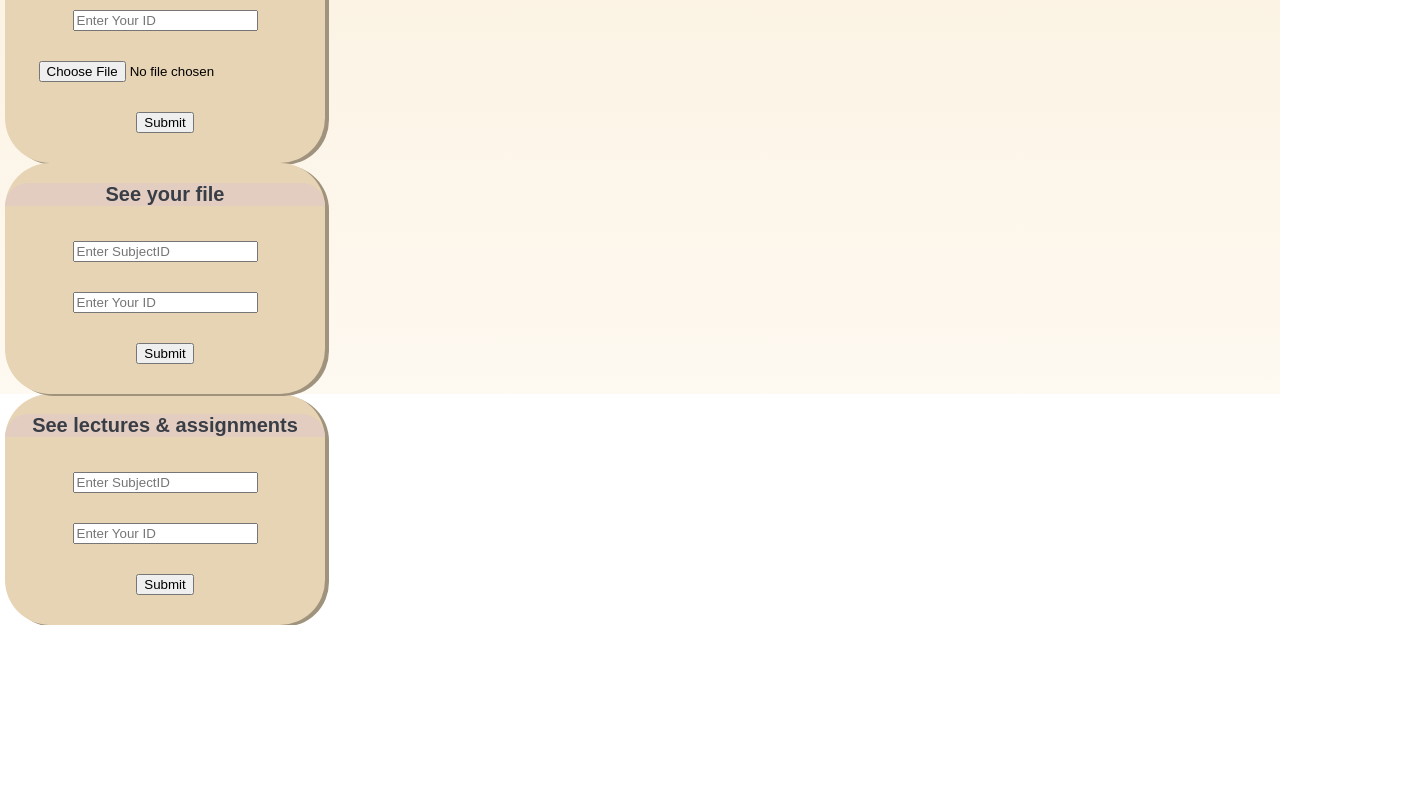
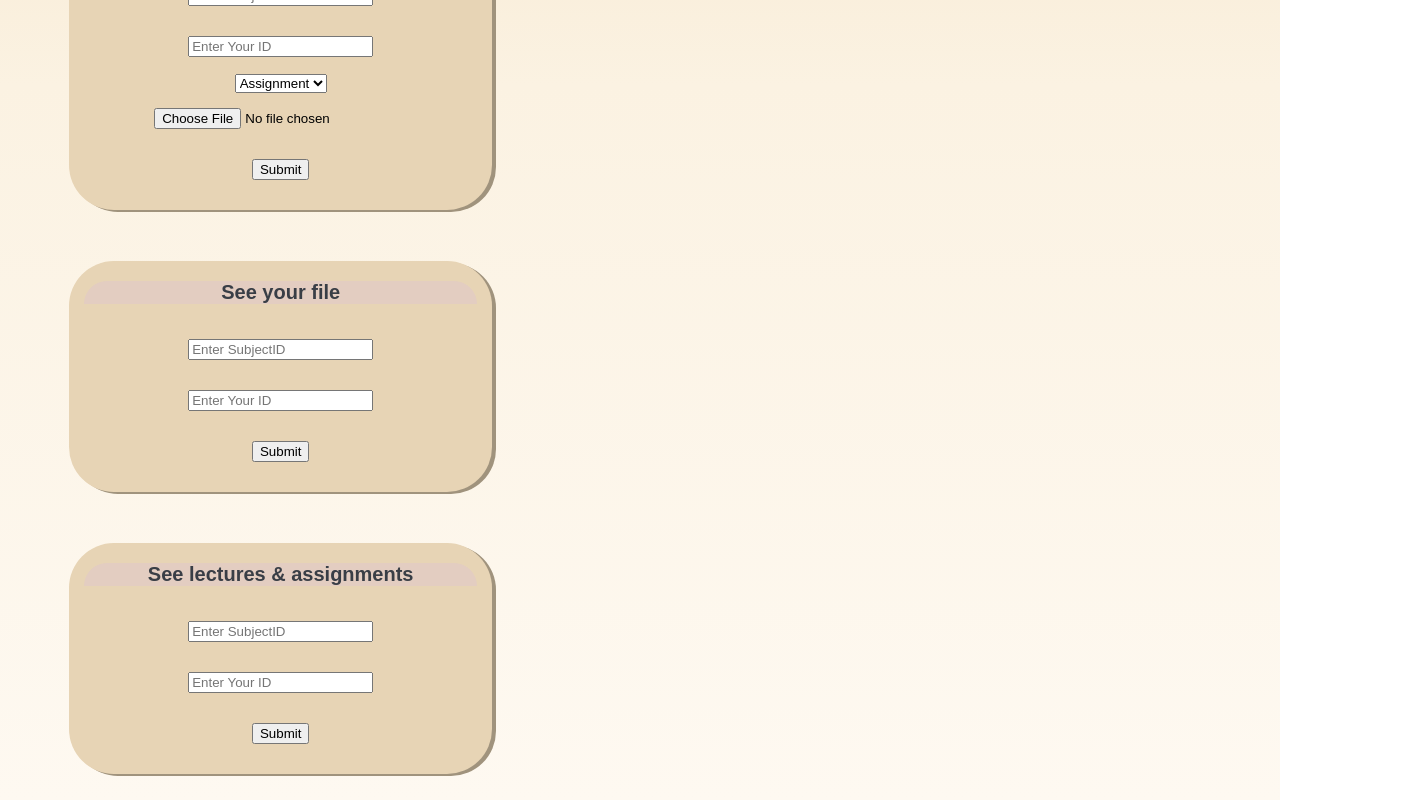
Before and after one commit to bkioshn/decentralize_learning, a React (Create React App) app: page / in a window 1280 px wide. Shown: the part 300-1100 px from the top of the page, 1408 px wide, since content can reach past the window. Before the commit the page ends 925 px from the top, so only its background shows below. Built offline with nearby package versions, Linux system fonts and the light colour scheme.

Commit message:
Implement all the application, Change style, display data to the website

```diff
--- a/src/App.css
+++ b/src/App.css
@@ -64,46 +64,27 @@ h3 {
   display: flex;
   flex-direction: column;
   width: 100%;
+  padding: 0 5%;
 }
 
-.column1 {
-  float: left;
-  width: 25%;
+.column {
+  margin: 2% 0;
+  display: flex;
+  flex-direction: row;
+}
+
+.inputCard {
   background-color: #e7d4b5;
   border-radius: 45px;
   margin-left: 5px;
   margin-right: 5px;
   box-shadow: 4px 2px #a0937d;
 }
-
-.column2 {
-  float: left;
-  width: 25%;
-  background-color: #e7d4b5;
-  border-radius: 45px;
-  margin-left: 5px;
-  margin-right: 5px;
-  box-shadow: 4px 2px #a0937d;
+.inputCard {
+  flex: 1;
 }
-
-.column3 {
-  float: left;
-  width: 25%;
-  background-color:#e7d4b5;
-  border-radius: 45px;
-  margin-left: 5px;
-  margin-right: 5px;
-  box-shadow: 4px 2px #a0937d;
-}
-
-.column4 {
-  float: left;
-  width: 25%;
-  background-color: #e7d4b5;
-  border-radius: 45px;
-  margin-left: 5px;
-  margin-right: 5px;
-  box-shadow: 4px 2px #a0937d;
+.display {
+  flex:2;
 }
 
 form {
--- a/src/App.js
+++ b/src/App.js
@@ -1,18 +1,15 @@
 import React, { useState } from 'react'
 import { useForm } from 'react-hook-form'
 import './App.css'
-import {getListFiles, getLectureAssignmentStudent, getAssignmentTeacher} from './api.js'
+import { getListFiles, getLectureAssignmentStudent, getAssignmentTeacher, upload } from './api.js'
 
-const but1 = 'Student'
 function App() {
 	const { register, handleSubmit } = useForm()
 	const [isStudent, setIsStudent] = useState('Student')
-
-
-
-
-
-
+	const [listFiles, setListFiles] = useState()
+	const [studentAssignments, setStudentAssignment] = useState()
+	const [teacherFiles, setTeacherFiles] = useState()
+	const [uploadSuccess, setUploadSuccess] = useState()
 	const toggleRole = () => {
 		if (isStudent === 'Teacher') {
 			setIsStudent('Student')
@@ -21,51 +18,38 @@ function App() {
 		}
 	}
 
-  // Render component by roles
-	const renderTeacherStudent = () => {
-		if (isStudent === 'Teacher') {
-			return (
-				<div className="column4">
-					<h3>See student assignments</h3>
-					<div className="GetStudentAssign">
-					<form onSubmit={handleSubmit(onSubmitGetAssignmentTeacher)}>
-						<input {...register('SubjectID_GetStudent')} placeholder="Enter SubjectID" />
-						<br />
-						<input {...register('Topic_GetStudent')} placeholder="Enter topic name" />
-						<br />
-						<input type="submit" />
-					</form>
-					</div>
-				</div>
-
-			)
+	// Handle upload
+	const onSubmitUpload = async (data) => {
+		console.log('onclickUpload')
+		if (
+			data.uploadTopic !== '' &&
+			data.uploadSubjectID !== '' &&
+			data.uploadMemID !== '' &&
+			data.file !== ''
+		) {
+			console.log(data)
+			// calling API
+			let getUpload
+			if (isStudent === 'Student') {
+				// Mock up fileName'
+				console.log('Student')
+				getUpload = await upload(data.uploadSubjectID, data.uploadTopic, data.uploadMemID, data.file[0], 'student', '1','')
 			} else {
-			return (
-				<div className="column3">
-					<h3>See lectures & assignments</h3>
-					<div className="GetAssign">
-					<form onSubmit={handleSubmit(onSubmitGetLectureAssignmentStudent)}>
-						<input {...register('SubjectID_GetAssign')} placeholder="Enter SubjectID" />
-						<br />
-						<input {...register('MemID_GetAssign')} placeholder="Enter Your ID" />
-						<br />
-						<input type="submit" />
-					</form>
-					</div>
-				</div>
-			)
+				if (data.fileType === 'assignment' ) {
+					console.log('Teacher Assignment')
+					getUpload = await upload(data.uploadSubjectID, data.uploadTopic, data.uploadMemID, data.file[0], 'teacher', '1','')
+				} else {
+					console.log('Teacher Lecture')
+					console.log(data.file[0])
+					getUpload = await upload(data.uploadSubjectID, data.uploadTopic, data.uploadMemID, data.file[0], 'teacher', '0','')
 				}
 			}
-
-  // Handle upload
-  const onSubmitUpload = (data) => {
-    console.log('onclickUpload')
-    if (data.uploadTopic !== '' && data.uploadSubjectID !== '' && data.uploadMemID !== '' && data.uploadFile !== '') {
-      console.log(data)
-	  // calling API
-
+			if (getUpload.message === 'Success') {
+				setUploadSuccess(getUpload)
+			} else {
+				setUploadSuccess({'message': 'Something went wrong, please try again', hash: ''})
 			}
-
+		}
 	}
 
 	// Hadnle get all files
@@ -74,33 +58,149 @@ function App() {
 		if (data.getFileSubjectID !== '' && data.getFileMemID !== '') {
 			// Callling API getListFiles
 			let getData = await getListFiles(data.getFileSubjectID, data.getFileMemID)
+			setListFiles(getData)
 			console.log('get Data', getData)
 		}
 	}
 	const onSubmitGetLectureAssignmentStudent = async (data) => {
 		console.log('onClickGetStudent')
-	  if (data.SubjectID_GetAssign !== '' && data.MemID_GetAssign !== ''){
-		  let getData = await getLectureAssignmentStudent(data.SubjectID_GetAssign
-			, data.MemID_GetAssign)
+		if (data.SubjectID_GetAssign !== '' && data.MemID_GetAssign !== '') {
+			let getData = await getLectureAssignmentStudent(data.SubjectID_GetAssign)
 			console.log('get Data', getData)
+			setTeacherFiles(getData)
 		}
 	}
 	const onSubmitGetAssignmentTeacher = async (data) => {
 		console.log('OnclickGetTeacher')
-	  if (data.SubjectID_GetStudent !== '' && data.Topic_GetStudent !== ''){
-		  let getData = await getAssignmentTeacher(data.SubjectID_GetStudent,
-		 data.Topic_GetStudent)
+		if (data.SubjectID_GetStudent !== '' && data.Topic_GetStudent !== '') {
+			let getData = await getAssignmentTeacher(data.SubjectID_GetStudent, data.Topic_GetStudent)
 			console.log('get Data', getData)
+			setStudentAssignment(getData)
 		}
 	}
+	// Render value from upload
+	const renderUpload = () => {
+		console.log('upload success ', uploadSuccess)
+		if (uploadSuccess) {
+			return <div>
+				<span>{uploadSuccess.message}</span>
+				<br/>
+				<a href={'https://ipfs.io/ipfs/' + uploadSuccess.hash}>{'https://ipfs.io/ipfs/' + uploadSuccess.hash}</a>
+
+				<span>{}</span>
+
+			</div>
+		}
+	}
+	// Render value from getListFiles
+	const renderListFiles = () => {
+		if (listFiles) {
+			console.log('render list file is called', listFiles)
+			let list = []
+			for (const x in listFiles) {
+				console.log(listFiles[x])
+				list.push(
+					<div>
+						<span>{listFiles[x].subjectID}</span>
+						<br />
+						<span>{listFiles[x].topic}</span>
+						<br />
+						<a href={'https://ipfs.io/ipfs/' + listFiles[x].hash}>{'https://ipfs.io/ipfs/' + listFiles[x].hash}</a>
+					</div>
+				)
+			}
+			console.log(list)
+			return <div>{list}</div>
+		}
+	}
+
+	const renderstudentAssignment = () => {
+		if (studentAssignments) {
+			console.log('render list file is called', studentAssignments)
+			let list = []
+			for (const x in studentAssignments) {
+				console.log(studentAssignments[x])
+				list.push(
+					<div>
+						<span>{studentAssignments[x].subjectID}</span>
+						<br />
+						<a href={'https://ipfs.io/ipfs/' + studentAssignments[x].hash}>{'https://ipfs.io/ipfs/' + studentAssignments[x].hash}</a>
+					</div>
+				)
+			}
+			console.log(list)
+			return <div>{list}</div>
+		}
+	}
+
+	const renderteacherFiles = () => {
+		if (teacherFiles) {
+			console.log('render list file is called', teacherFiles)
+			let list = []
+			console.log('teacher files ', teacherFiles)
+			for (const x in teacherFiles) {
+				console.log(teacherFiles[x])
+				list.push(
+					<div>
+						<span>{teacherFiles[x].subjectID}</span>
+						<br />
+						<span>{teacherFiles[x].topic}</span>
+						<br />
+						<a href={'https://ipfs.io/ipfs/' + teacherFiles[x].hash}>{'https://ipfs.io/ipfs/' + teacherFiles[x].hash}</a>
+					</div>
+				)
+			}
+			console.log(list)
+			return <div>{list}</div>
+		}
+	}
+	// Render component by roles
+	const renderTeacherStudent = () => {
+		if (isStudent === 'Teacher') {
+			return (
+				<div className="column">
+					<div className="inputCard">
+						<form onSubmit={handleSubmit(onSubmitGetAssignmentTeacher)}>
+							<h3>See student assignments</h3>
+							<input {...register('SubjectID_GetStudent')} placeholder="Enter SubjectID" />
+							<br />
+							<input {...register('Topic_GetStudent')} placeholder="Enter topic name" />
+							<br />
+							<input type="submit" />
+						</form>
+					</div>
+					<div className="display">{renderstudentAssignment()}</div>
+
+				</div>
+			)
+		} else {
+			return (
+				<div className="column">
+					<div className="inputCard">
+						<form onSubmit={handleSubmit(onSubmitGetLectureAssignmentStudent)}>
+							<h3>See lectures & assignments</h3>
+							<input {...register('SubjectID_GetAssign')} placeholder="Enter SubjectID" />
+							<br />
+							<input {...register('MemID_GetAssign')} placeholder="Enter Your ID" />
+							<br />
+							<input type="submit" />
+						</form>
+					</div>
+					<div className="display">{renderteacherFiles()}</div>
+
+				</div>
+			)
+		}
+	}
+
 	return (
 		<div className="App">
 			<div className="role">
 				<button onClick={() => toggleRole()}>{isStudent}</button>
 			</div>
 			<div className="row">
-				<div className="column1">
-					<div className="Upload">
+				<div className="column">
+					<div className="inputCard">
 						<form onSubmit={handleSubmit(onSubmitUpload)}>
 							<h3>Upload</h3>
 							<input {...register('uploadTopic')} placeholder="Enter topic name" />
@@ -109,17 +209,24 @@ function App() {
 							<br />
 							<input {...register('uploadMemID')} placeholder="Enter Your ID" />
 							<br />
-							<input  {...register('uploadFile')} type="file" name="picture" />
+
+							<select {...register("fileType")}>
+								<option value="assignment">Assignment</option>
+								<option value="lecture">Lecture</option>
+							</select>
+							<br/>
+							<input {...register('file')} type="file" name="file" />
 							<br />
 							<input type="submit" />
 						</form>
 					</div>
+					<div className="display">{renderUpload()}</div>
 				</div>
-				<div className="column2">
+				{/* List files */}
+				<div className="column">
+					<div className="inputCard">
+						<form onSubmit={handleSubmit(onSubmitGetFile)}>
 							<h3>See your file</h3>
-					<div className="GetFile">
-          <form onSubmit={handleSubmit(onSubmitGetFile)}>
-
 							<input {...register('getFileSubjectID')} placeholder="Enter SubjectID" />
 							<br />
 							<input {...register('getFileMemID')} placeholder="Enter Your ID" />
@@ -127,10 +234,10 @@ function App() {
 							<input type="submit" />
 						</form>
 					</div>
-
-				</div>
+					<div className="display">{renderListFiles()}</div>
 				</div>
 			{renderTeacherStudent()}
+			</div>
 		</div>
 	)
 }
```
Also changed, not shown: src/api.js (+29 -23 lines). Lines whose indentation alone changed are shown as unchanged.
